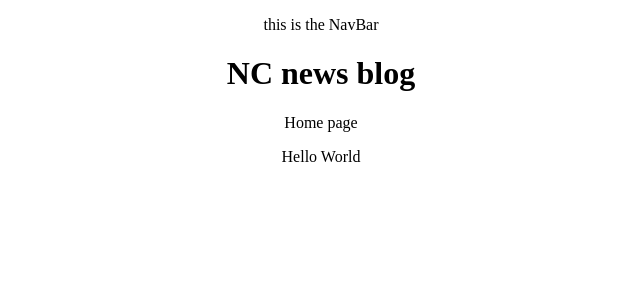
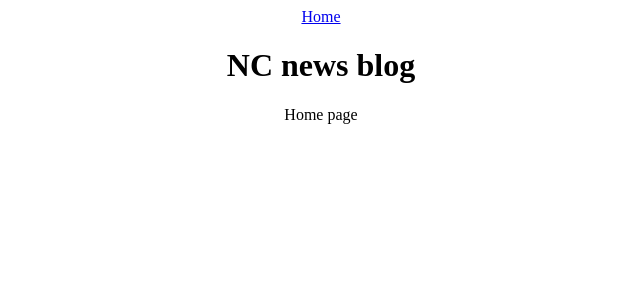
Before and after one commit to StoAtanasov/NC-news-blog, a React (Create React App) app: page / in a window 1280 px wide. Shown: the top 300 px of the page, without its empty margins (319-959 px from the left). Built offline with nearby package versions, Linux system fonts and the light colour scheme.

Commit message:
Home link created in navbar

```diff
--- a/src/App.js
+++ b/src/App.js
@@ -13,7 +13,6 @@ function App() {
       <Home path ="/"/>
       <ArticlesList path="/articles"/>
     </Router>
-      Hello World
     </div>
   )
 }
--- a/src/components/navbar.js
+++ b/src/components/navbar.js
@@ -1,7 +1,11 @@
 import React from 'react';
+import {Link} from '@reach/router';
 
 const NavBar = () => {
-  return ( <p>this is the NavBar</p> );
+  return (
+  <>
+    <Link to="/">Home</Link>
+  </> );
 }
 
 export default NavBar;
```
